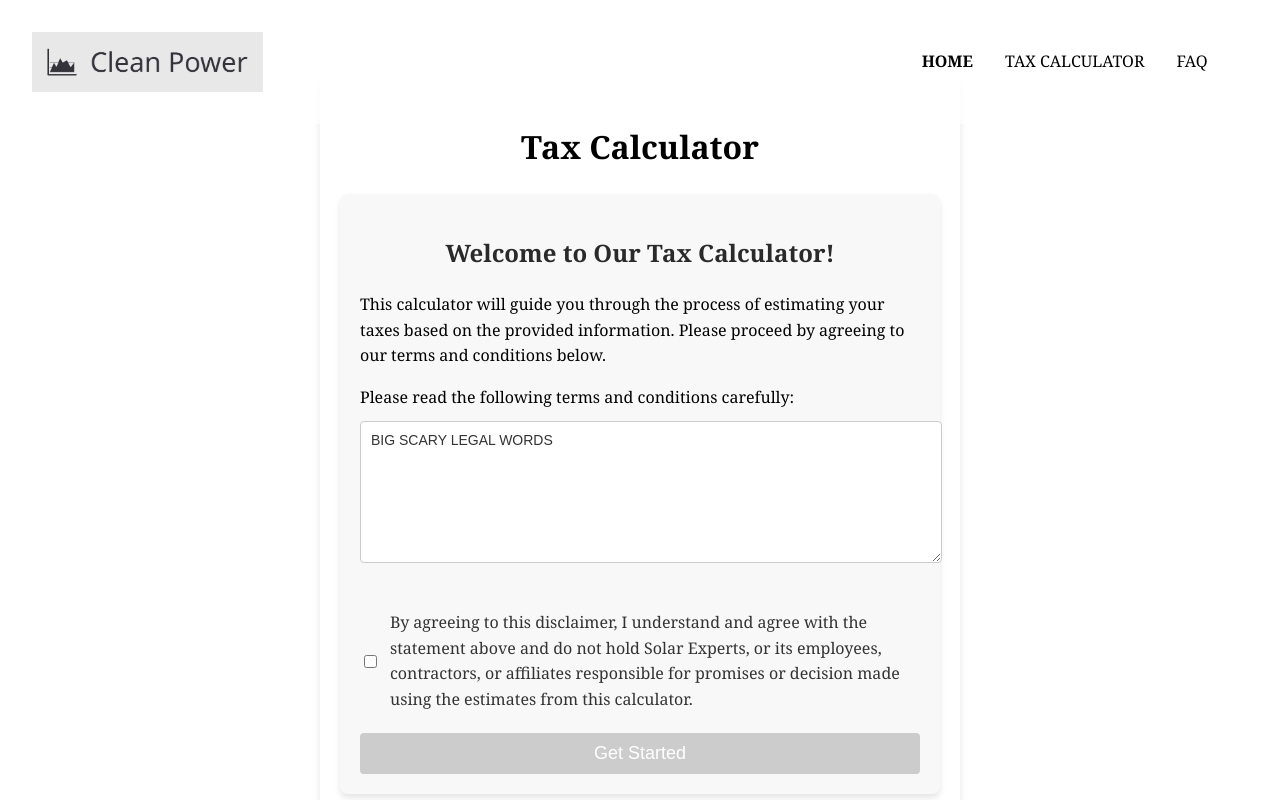
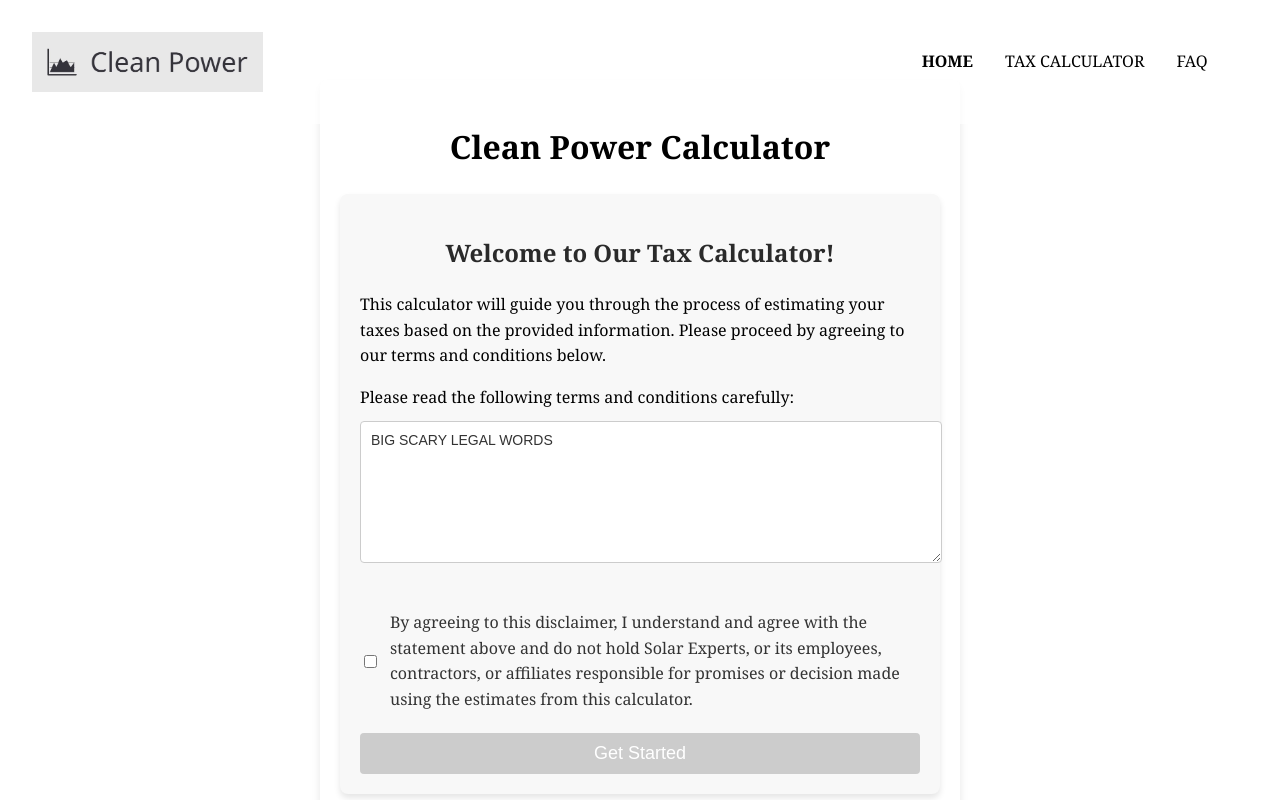
Before and after one commit to LetsGetRemixed/TaxWebsite, a React (Create React App) app in the folder taxwebsite/: page /taxcalc in a window 1280 px wide. Shown: the top 800 px of the page. Built offline with nearby package versions, Linux system fonts and the light colour scheme.

Commit message:
title change
.

```diff
--- a/taxwebsite/src/TaxCalculator/Taxcalculator.jsx
+++ b/taxwebsite/src/TaxCalculator/Taxcalculator.jsx
@@ -91,7 +91,7 @@ const TaxCalculator = () => {
         <div>
             <Navbar/>
             <div className="tax-calculator-container">
-                <h1>Tax Calculator</h1>
+                <h1>Clean Power Calculator</h1>
                 {currentQuestionIndex === -1 ? (
                     <Disclaimer agreed={agreed} onAgreeChange={handleAgreementChange} onStart={handleStart} />
                 ) :
```
